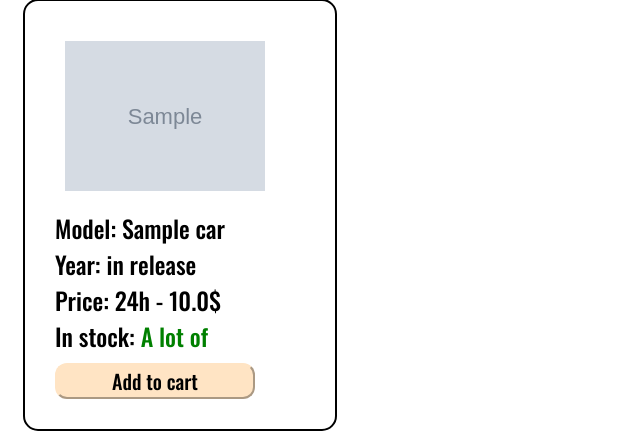
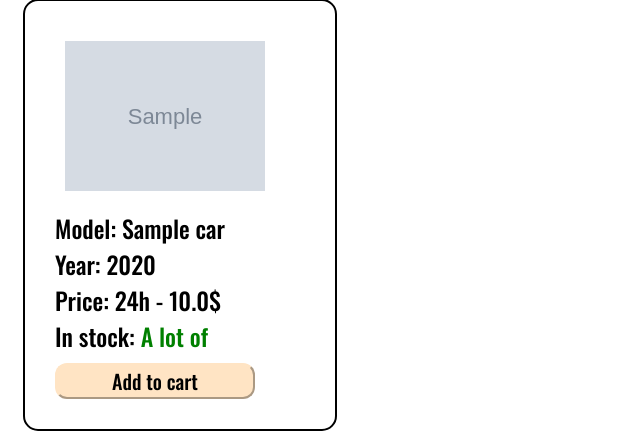
Before and after one commit to voskanyan777/rent-car-platform, a Django app: page /catalog/ in a window 1280 px wide. Shown: the part 300-745 px from the top of the page, without its empty margins (0-640 px from the left). Run offline with Django 5.2, Linux system fonts and the light colour scheme; tables that the repository leaves empty hold one stand-in row (values such as "Sample post"); grey boxes marked "Sample" are stand-in pictures.

Commit message:
The database structure has been changed. Added car year

```diff
--- a/rent_car/app/models.py
+++ b/rent_car/app/models.py
@@ -10,6 +10,7 @@ class CarModel(models.Model):
     description = models.TextField(null=False, blank=False)
     price = models.FloatField(null=False, blank=False)
     count_in_stock = models.IntegerField(null=False, blank=False)
+    year = models.IntegerField(null=False, blank=False)
     image_url = models.URLField(null=False, blank=False)
 
     class Meta:
--- a/rent_car/templates/catalog.html
+++ b/rent_car/templates/catalog.html
@@ -30,7 +30,7 @@
                         <img src="{{car.image_url}}">
                     </div>
                     <h3>Model: {{car.name}}</h3>
-                    <h3>Year: in release</h3>
+                    <h3>Year: {{car.year}}</h3>
                     <h3>Price: 24h - {{car.price}}$</h3>
                     {% if car.count_in_stock < 10 %}
                     <h3>In stock: <span class="stock" data-quantity="few">Few</span> </h3>
@@ -41,67 +41,6 @@
                 </div>
 
             {% endfor %}
-                <!-- <div class="card">
-                    <div style="position: relative; padding: 10px;">
-                        <img src="https://ic.pics.livejournal.com/gts39/85923979/141921/141921_800.jpg">
-                    </div>
-                    <h3>Model: Porsche 911 Turbo S</h3>
-                    <h3>Year: 2021</h3>
-                    <h3>Price: 24h - 600$</h3>
-                    <h3>In stock: <span class="stock" data-quantity="a lot">A lot of</span> </h3>
-                    <button>Add to cart</button>
-                </div>
-                <div class="card">
-                    <div style="position: relative; padding: 10px;">
-                    <img src="https://wheelfront.com/wp-content/uploads/formidable/8/BMW_M5_F90_BC-Forged_EH309_wheels_rims_felgi_01-768x512.jpg">
-                    </div>
-                    <h3>Model: BMW M5F90 competition</h3>
-                    <h3>Year: 2024</h3>
-                    <h3>Price: 24h - 1000$</h3>
-                    <h3>In stock: <span class="stock" data-quantity="medium">Medium</span> </h3>
-                    <button>Add to cart</button>
-                </div>
-                <div class="card">
-                    <div style="position: relative; padding: 10px;">
-                    <img src="https://www.mad4wheels.com/img/free-car-images/mobile/17506/brabus-black-ops-800-based-on-mercedes-amg-g-63-w464--2019-556335.jpg">
-                    </div>
-                    <h3>Model: Mercedes Benz AMG G 63</h3>
-                    <h3>Year: 2022</h3>
-                    <h3>Price: 24h - 850$</h3>
-                    <h3>In stock: <span class="stock" data-quantity="few">Few</span> </h3>
-                    <button>Add to cart</button>
-                </div>
-                <div class="card">
-                    <div style="position: relative; padding: 10px;">
-                        <img src="https://i.ytimg.com/vi/9-V7CY9BJDA/maxresdefault.jpg" alt="">
-                    </div>
-                    <h3>Model: Rolls Royce Phantom Mansory EWB</h3>
-                    <h3>Year: 2024</h3>
-                    <h3>Price: 24h - 1500$</h3>
-                    <h3>In stock: <span class="stock" data-quantity="a lot">A lot of</span> </h3>
-                    <button>Add to cart</button>
-                </div>
-                <div class="card">
-                    <div style="position: relative; padding: 10px;">
-                        <img src="https://avatars.mds.yandex.net/get-autoru-vos/2161622/3cb4e83b78eb5c5a89ff32592ce88468/456x342" alt="">
-                    </div>
-                    <h3>Model: Toyota Land Cruiser 200 Series</h3>
-                    <h3>Year: 2014</h3>
-                    <h3>Price: 24h - 750$</h3>
-                    <h3>In stock: <span class="stock" data-quantity="a lot">A lot of</span> </h3>
-                    <button>Add to cart</button>
-                </div>
-
-                <div class="card">
-                    <div style="position: relative; padding: 10px;">
-                        <img src="https://avatars.dzeninfra.ru/get-zen_doc/2807006/pub_5ec931cd71f6bb078b0d33f8_5ec931cf258aef53cdb642f0/scale_1200" alt="">
-                    </div>
-                    <h3>Model: Mercedes Benz GLE 53</h3>
-                    <h3>Year: 2020</h3>
-                    <h3>Price: 24h - 950$</h3>
-                    <h3>In stock: <span class="stock" data-quantity="a lot">A lot of</span> </h3>
-                    <button>Add to cart</button>
-                </div> -->
             </div>
         </div>
     </div>
```
